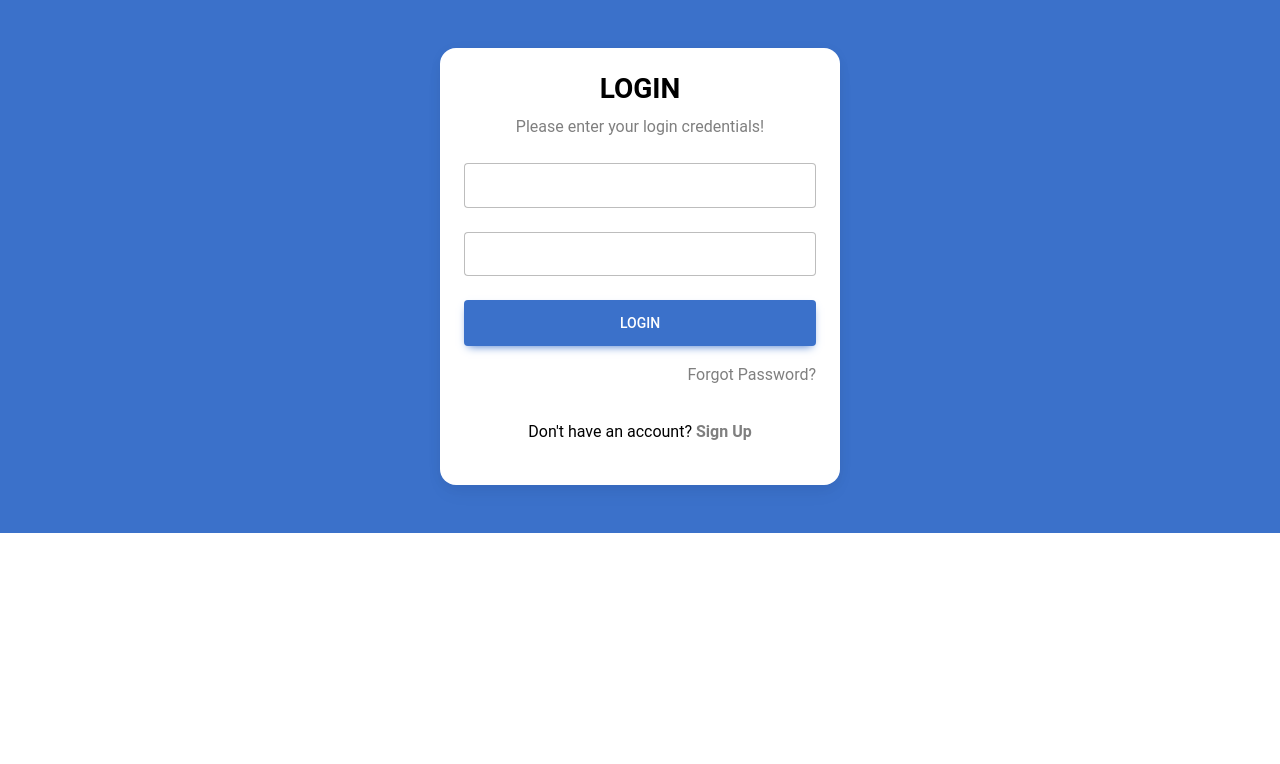
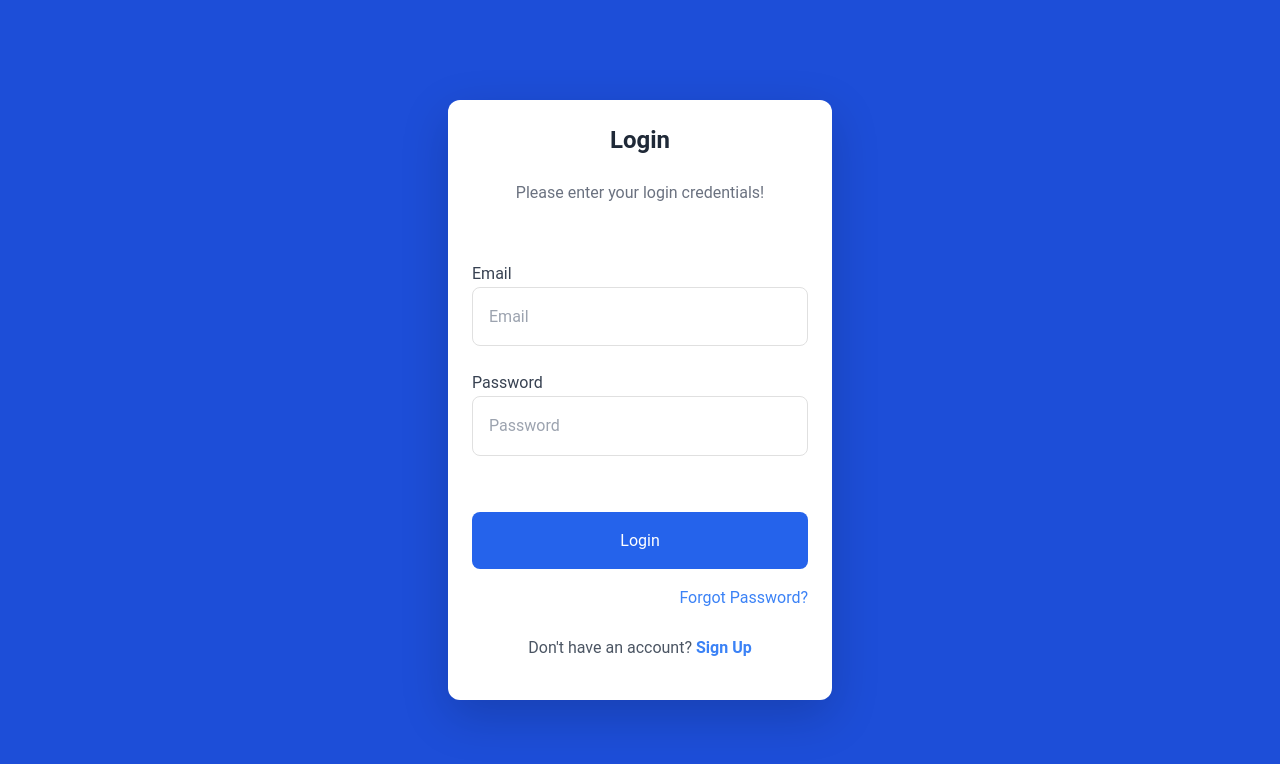
Before and after one commit to Shahana20/Projects, a React (Create React App) app in the folder experts_db_frontend/: page /login in a window 1280 px wide. Shown: the top 764 px of the page. Built offline with nearby package versions, Linux system fonts and the light colour scheme.

Commit message:
Changed MDB UI Kit design to Tailwind css

```diff
--- a/experts_db_frontend/src/Components/Authentication/Login.jsx
+++ b/experts_db_frontend/src/Components/Authentication/Login.jsx
@@ -1,6 +1,5 @@
 import React, { useState } from "react";
 import axios from "axios";
-import { MDBContainer, MDBRow, MDBCol, MDBCard, MDBCardBody, MDBInput, MDBBtn } from 'mdb-react-ui-kit';
 
 const LoginForm = () => {
   const [formData, setFormData] = useState({
@@ -33,63 +32,60 @@ const LoginForm = () => {
   };
 
   return (
-    <MDBContainer fluid className="h-100" style={{ backgroundColor: '#1d608d' }}>
-      <MDBRow className="d-flex justify-content-center align-items-center h-100 bg-primary">
-        <MDBCol col="12" lg="6">
+    <div className="h-screen bg-blue-700 flex justify-center items-center">
+      <div className="w-full max-w-sm bg-white p-6 rounded-xl shadow-lg">
+        <h3 className="text-2xl font-bold text-center text-gray-800 mb-4">Login</h3>
+        <p className="text-gray-500 text-center mb-6">Please enter your login credentials!</p>
 
-          <MDBCard className="bg-white text-black my-5 mx-auto" style={{ borderRadius: '1rem', maxWidth: '400px' }}>
-            <MDBCardBody className="p-4 d-flex flex-column align-items-center mx-auto w-100">
-
-              <h3 className="fw-bold text-uppercase">Login</h3>
-              <p className="text-black-50 mb-4">Please enter your login credentials!</p>
-
-              <form onSubmit={handleLogin} className="w-100">
-                <MDBInput
-                  wrapperClass="mb-4 w-100"
-                  labelClass="text-black"
-                  placeholder="Email"
-                  id="formControlLg"
+        <form onSubmit={handleLogin} className="w-full">
+          <div className="mb-4">
+            <label htmlFor="email" className="block text-gray-700">Email</label>
+            <input
               type="email"
+              id="email"
               name="email"
               value={formData.email}
               onChange={handleChange}
               required
-                  size="lg"
+              className="w-full p-3 border border-gray-300 rounded-lg"
+              placeholder="Email"
             />
+          </div>
 
-                <MDBInput
-                  wrapperClass="mb-4 w-100"
-                  labelClass="text-black"
-                  placeholder="Password"
-                  id="formControlLg"
+          <div className="mb-6">
+            <label htmlFor="password" className="block text-gray-700">Password</label>
+            <input
               type="password"
+              id="password"
               name="password"
               value={formData.password}
               onChange={handleChange}
               required
-                  size="lg"
+              className="w-full p-3 border border-gray-300 rounded-lg"
+              placeholder="Password"
             />
+          </div>
 
-                <MDBBtn type="submit" className="btn-primary w-100 mb-3" size="lg">
+          <button
+            type="submit"
+            className="w-full bg-blue-600 text-white py-3 rounded-lg mb-3 hover:bg-blue-700 transition duration-300"
+          >
             Login
-                </MDBBtn>
+          </button>
         </form>
 
-              <div className="text-end w-100 mb-3">
-                <a href="/forgot-password" className="text-black-50">Forgot Password?</a>
+        <div className="flex justify-end mb-4">
+          <a href="/forgot-password" className="text-blue-500 hover:underline">Forgot Password?</a>
         </div>
 
-              <div>
-                <p className="mb-0 p-3">
-                  Don't have an account? <a href="/signup" className="text-black-50 fw-bold">Sign Up</a>
+        <div className="text-center">
+          <p className="text-gray-600">
+            Don't have an account?{' '}
+            <a href="/signup" className="text-blue-500 font-bold hover:underline">Sign Up</a>
           </p>
         </div>
-            </MDBCardBody>
-          </MDBCard>
-
-        </MDBCol>
-      </MDBRow>
-    </MDBContainer>
+      </div>
+    </div>
   );
 };
 
--- a/experts_db_frontend/src/Components/Authentication/Signup.jsx
+++ b/experts_db_frontend/src/Components/Authentication/Signup.jsx
@@ -1,7 +1,6 @@
 import React, { useState } from 'react';
 import axios from 'axios';
 import { useNavigate } from 'react-router-dom'; // For navigation
-import { MDBContainer, MDBRow, MDBCol, MDBCard, MDBCardBody, MDBInput, MDBBtn, MDBAlert } from 'mdb-react-ui-kit'; // MDB UI Kit
 
 const Signup = () => {
   const [userData, setUserData] = useState({
@@ -77,107 +76,107 @@ const Signup = () => {
   };
 
   return (
-    <MDBContainer fluid className="h-100">
-      <MDBRow className='d-flex justify-content-center align-items-center h-100 bg-primary'>
-        <MDBCol col='12'>
-
-          <MDBCard className='bg-white text-black my-5 mx-auto' style={{ borderRadius: '3rem', borderColor: "black", maxWidth: '400px' }}>
-            <MDBCardBody className='p-4 d-flex flex-column align-items-center mx-auto w-100'>
-
+    <div className="flex justify-center items-center min-h-screen bg-blue-500">
+      <div className="bg-white rounded-3xl shadow-xl p-4 w-full max-w-sm">
+        <div className="flex justify-center mb-6">
           <img
-                className="rounded-circle"
+            className="rounded-full w-16 h-16"
             src="https://via.placeholder.com/50"
             alt="Profile"
           />
-              <h3 className="ms-2 fw-bold text-uppercase">Experts</h3>
+        </div>
+        <h3 className="text-2xl font-semibold text-center text-gray-800">Experts</h3>
+        <h4 className="text-xl font-semibold text-center text-gray-800 mb-4">Sign Up</h4>
+        <p className="text-gray-500 text-center mb-6">Please enter your details to create an account!</p>
 
-              <h4 className="fw-bold mb-4 text-uppercase">Sign Up</h4>
-              <p className="text-black-50 mb-4">Please enter your details to create an account!</p>
-
-              {/* Error Message
-              {errorMessage && <MDBAlert color="danger">{errorMessage}</MDBAlert>} */}
+        {errorMessage && (
+          <div className="bg-red-500 text-white p-3 mb-4 text-center rounded-md">
+            {errorMessage}
+          </div>
+        )}
 
         <form onSubmit={handleSubmit}>
-                <MDBInput
-                  wrapperClass='mb-4 w-100'
-                  labelClass='text-black'
-                  label='First Name'
-                  placeholder='Enter your first name'
-                  id='first_name'
+          <div className="mb-4">
+            <label htmlFor="first_name" className="block text-gray-800">First Name</label>
+            <input
+              id="first_name"
+              name="first_name"
               type="text"
-                  name="first_name"
               value={userData.first_name}
               onChange={handleChange}
-                  size="lg"
+              placeholder="Enter your first name"
+              className="w-full p-3 border rounded-md text-gray-700 mt-2 focus:outline-none focus:ring-2 focus:ring-blue-500"
             />
+          </div>
 
-                <MDBInput
-                  wrapperClass='mb-4 w-100'
-                  labelClass='text-black'
-                  label='Last Name'
-                  placeholder='Enter your last name'
-                  id='last_name'
+          <div className="mb-4">
+            <label htmlFor="last_name" className="block text-gray-800">Last Name</label>
+            <input
+              id="last_name"
+              name="last_name"
               type="text"
-                  name="last_name"
               value={userData.last_name}
               onChange={handleChange}
-                  size="lg"
+              placeholder="Enter your last name"
+              className="w-full p-3 border rounded-md text-gray-700 mt-2 focus:outline-none focus:ring-2 focus:ring-blue-500"
             />
+          </div>
 
-                <MDBInput
-                  wrapperClass='mb-4 w-100'
-                  labelClass='text-black'
-                  label='Email address'
-                  placeholder='Enter your email address'
-                  id='email'
+          <div className="mb-4">
+            <label htmlFor="email" className="block text-gray-800">Email address</label>
+            <input
+              id="email"
+              name="email"
               type="email"
-                  name="email"
               value={userData.email}
               onChange={handleChange}
-                  size="lg"
+              placeholder="Enter your email address"
+              className="w-full p-3 border rounded-md text-gray-700 mt-2 focus:outline-none focus:ring-2 focus:ring-blue-500"
             />
+          </div>
 
-                <MDBInput
-                  wrapperClass='mb-4 w-100'
-                  labelClass='text-black'
-                  label='Password'
-                  placeholder='Enter your Password'
-                  id='password'
+          <div className="mb-4">
+            <label htmlFor="password" className="block text-gray-800">Password</label>
+            <input
+              id="password"
+              name="password"
               type="password"
-                  name="password"
               value={userData.password}
               onChange={handlePasswordChange}
-                  size="lg"
+              placeholder="Enter your password"
+              className="w-full p-3 border rounded-md text-gray-700 mt-2 focus:outline-none focus:ring-2 focus:ring-blue-500"
             />
-                {/* <span>Password Strength: {passwordStrength}</span> */}
+            {/* Password Strength (optional) */}
+            {/* <p className="mt-2 text-gray-600">Password Strength: {passwordStrength}</p> */}
+          </div>
 
-                <MDBInput
-                  wrapperClass='mb-4 w-100'
-                  labelClass='text-black'
-                  label='Confirm Password'
-                  placeholder='Enter your password(again)'
-                  id='password_confirmation'
+          <div className="mb-4">
+            <label htmlFor="password_confirmation" className="block text-gray-800">Confirm Password</label>
+            <input
+              id="password_confirmation"
+              name="password_confirmation"
               type="password"
-                  name="password_confirmation"
               value={userData.password_confirmation}
               onChange={handleChange}
-                  size="lg"
+              placeholder="Enter your password (again)"
+              className="w-full p-3 border rounded-md text-gray-700 mt-2 focus:outline-none focus:ring-2 focus:ring-blue-500"
             />
+          </div>
 
-                <MDBBtn type="submit" color="primary" block disabled={isSubmitting}>
+          <button
+            type="submit"
+            disabled={isSubmitting}
+            className="w-full p-3 bg-blue-600 text-white rounded-md hover:bg-blue-700 focus:outline-none focus:ring-2 focus:ring-blue-500 transition duration-300"
+          >
             {isSubmitting ? 'Signing Up...' : 'Sign Up'}
-                </MDBBtn>
+          </button>
         </form>
 
-              <div>
-                <p className="mb-0 p-3">Already have an account? <a href="/login" className="text-black-50 fw-bold">Login</a></p>
+        <div className="mt-4 text-center">
+          <p className="text-gray-500">Already have an account? <a href="/login" className="text-blue-600 font-semibold">Login</a></p>
         </div>
-            </MDBCardBody>
-          </MDBCard>
-
-        </MDBCol>
-      </MDBRow>
-    </MDBContainer>
+      </div>
+    </div>
   );
 };
 
--- a/experts_db_frontend/src/index.css
+++ b/experts_db_frontend/src/index.css
@@ -1,3 +1,7 @@
+@tailwind base;
+@tailwind components;
+@tailwind utilities;
+
 body {
   margin: 0;
   font-family: -apple-system, BlinkMacSystemFont, 'Segoe UI', 'Roboto', 'Oxygen',
--- a/experts_db_frontend/src/index.js
+++ b/experts_db_frontend/src/index.js
@@ -3,6 +3,7 @@ import ReactDOM from 'react-dom/client';
 import './index.css';
 import App from './App';
 import reportWebVitals from './reportWebVitals';
+
 
 const root = ReactDOM.createRoot(document.getElementById('root'));
 root.render(
--- /dev/null
+++ b/experts_db_frontend/tailwind.config.js
@@ -0,0 +1,10 @@
+/** @type {import('tailwindcss').Config} */
+module.exports = {
+  content: [
+    './src/**/*.{html,js,jsx,ts,tsx}',
+  ],
+  theme: {
+    extend: {},
+  },
+  plugins: [],
+}
```
Also changed, not shown: experts_db_frontend/package.json (+6 -1 lines), 1 other file (tests, documents, lock files or other folders). Lines whose indentation alone changed are shown as unchanged.
